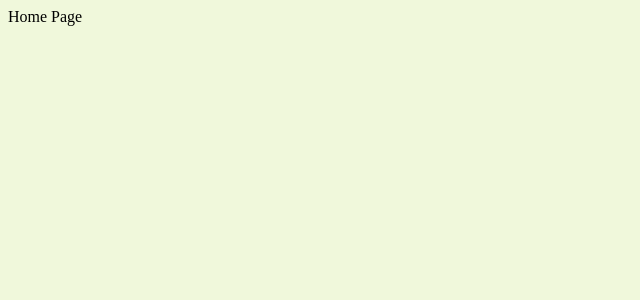
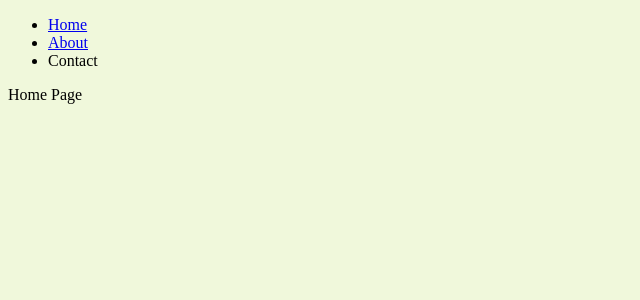
Before and after one commit to leahase/react, a React (Vite) app: page / in a window 1280 px wide. Shown: the top 300 px of the page, without its empty margins (0-640 px from the left). Built offline with nearby package versions, Linux system fonts and the light colour scheme.

Commit message:
navbar works

```diff
--- a/src/App.jsx
+++ b/src/App.jsx
@@ -6,11 +6,13 @@
 import { BrowserRouter , Routes , Route } from "react-router-dom";
 import Home from "./pages/Home.jsx";
 import About from "./pages/About.jsx";
+import Navbar from "./Navbar.jsx";
 
 function App() {
   return (
     <>
     <BrowserRouter>
+    <Navbar></Navbar>
     <Routes>
       <Route path="/" element={<Home/>}/>
       <Route path="/about" element={<About/>}/>
--- /dev/null
+++ b/src/Navbar.jsx
@@ -0,0 +1,14 @@
+import {Link} from "react-router-dom";
+
+function Navbar(){
+    return <div>
+        <nav>
+            <ul>
+                <li><Link to="/" >Home</Link></li>
+                <li><Link to="/about">About</Link></li>
+                <li>Contact</li>
+            </ul>
+        </nav>
+    </div>
+}
+export default Navbar;
```
